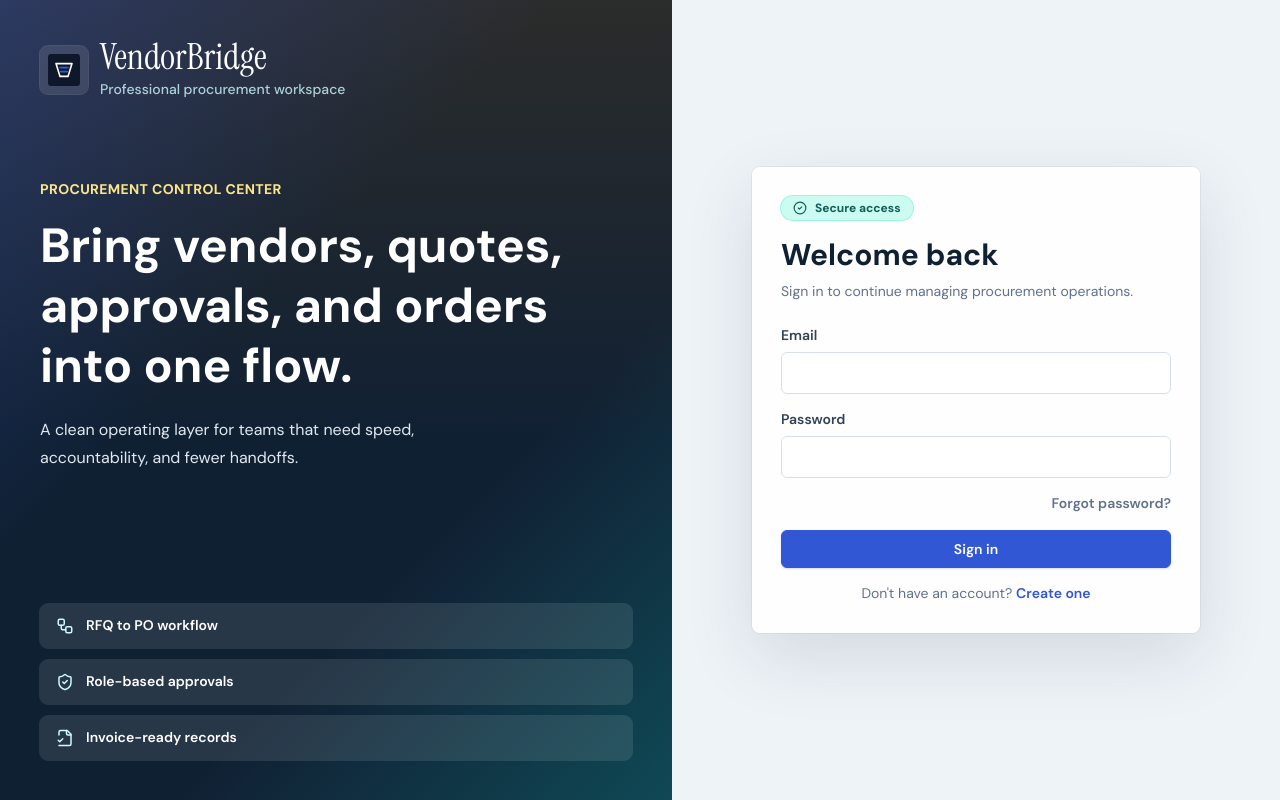
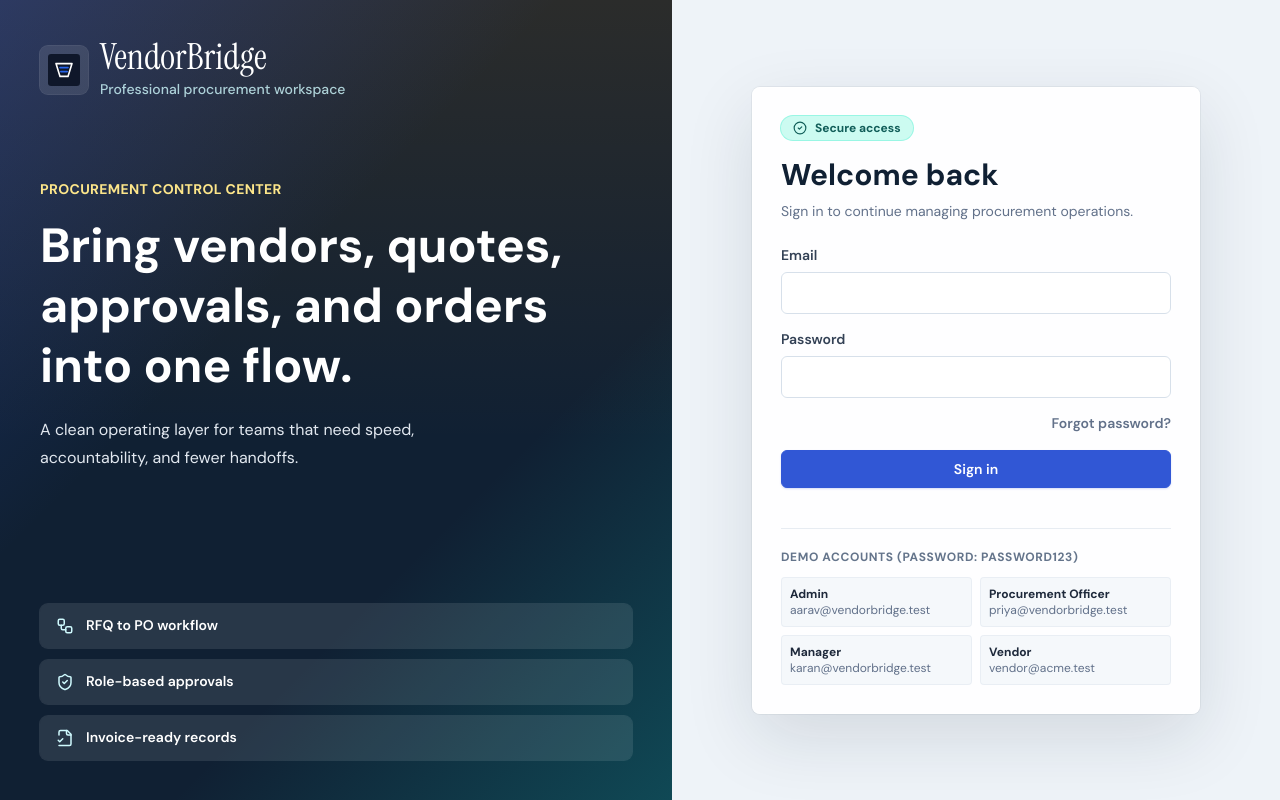
Before and after one commit to Rajgohel2908/VendorBridge, a React (Vite) app in the folder frontend/: page /login in a window 1280 px wide. Built offline with nearby package versions, Linux system fonts and the light colour scheme; no server answers; what @react-pdf/renderer would draw is missing.

Commit message:
Update login page: remove signup and add demo credentials list

```diff
--- a/frontend/src/pages/auth/Login.jsx
+++ b/frontend/src/pages/auth/Login.jsx
@@ -104,9 +104,27 @@ export default function Login() {
             <Button type="submit" className="w-full" disabled={loginMutation.isPending}>
               {loginMutation.isPending ? <><Spinner /> Signing in...</> : 'Sign in'}
             </Button>
-            <Link to="/signup" className="text-center text-sm text-brand-muted">
-              Don't have an account? <span className="font-semibold text-brand-primary">Create one</span>
-            </Link>
+            <div className="mt-6 border-t border-brand-border/60 pt-5">
+              <h3 className="text-xs font-bold uppercase tracking-wider text-slate-500 mb-3">Demo Accounts (Password: password123)</h3>
+              <div className="grid grid-cols-2 gap-2 text-xs">
+                <div className="rounded bg-slate-100/70 p-2 border border-brand-border/40">
+                  <p className="font-bold text-slate-800">Admin</p>
+                  <p className="text-brand-muted select-all cursor-pointer">aarav@vendorbridge.test</p>
+                </div>
+                <div className="rounded bg-slate-100/70 p-2 border border-brand-border/40">
+                  <p className="font-bold text-slate-800">Procurement Officer</p>
+                  <p className="text-brand-muted select-all cursor-pointer">priya@vendorbridge.test</p>
+                </div>
+                <div className="rounded bg-slate-100/70 p-2 border border-brand-border/40">
+                  <p className="font-bold text-slate-800">Manager</p>
+                  <p className="text-brand-muted select-all cursor-pointer">karan@vendorbridge.test</p>
+                </div>
+                <div className="rounded bg-slate-100/70 p-2 border border-brand-border/40">
+                  <p className="font-bold text-slate-800">Vendor</p>
+                  <p className="text-brand-muted select-all cursor-pointer">vendor@acme.test</p>
+                </div>
+              </div>
+            </div>
           </div>
         </form>
       </section>
```
